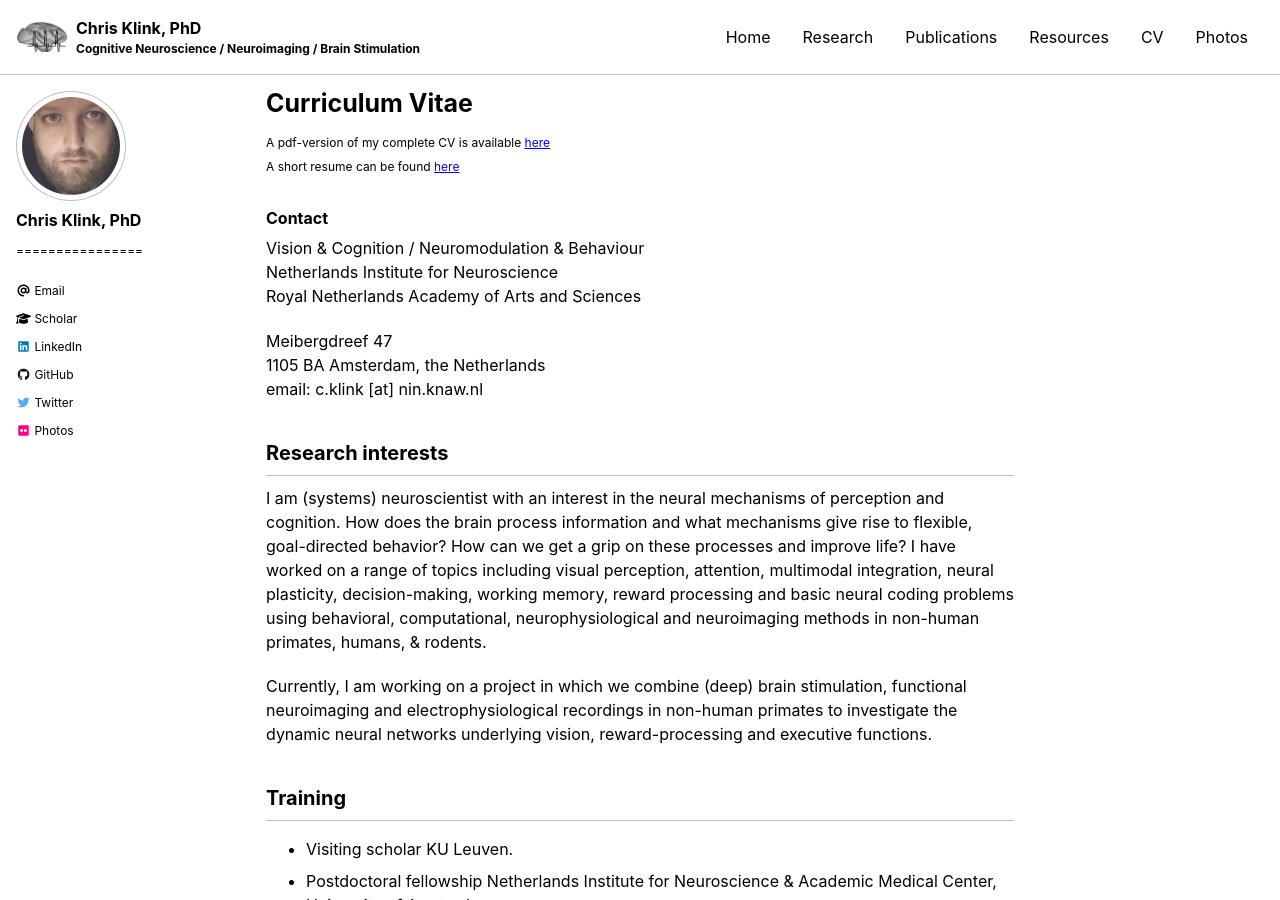
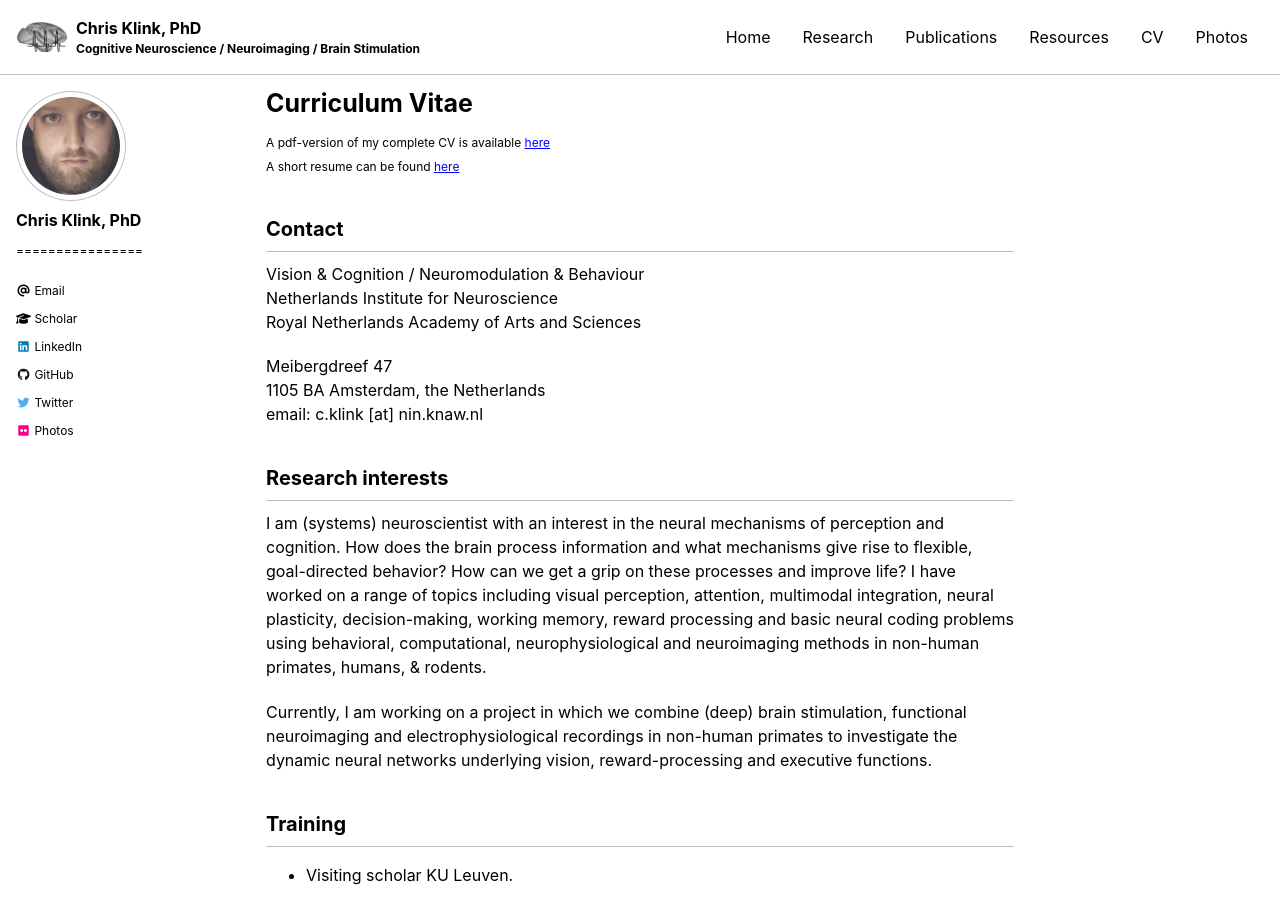
Before and after one commit to pcklink/pcklink.github.io, a Jekyll site: the page built from cv.md, in a window 1280 px wide and 900 px high. Built offline with Jekyll 4.4.1, drawn with Linux system fonts in a browser that asks for light colours; cached includes are drawn as plain includes; nearby versions of some CDN libraries.

Commit message:
Update cv.md

```diff
--- a/cv.md
+++ b/cv.md
@@ -10,7 +10,7 @@ author_profile: true
  A short resume can be found <a href="/cv/Klink_Resume.pdf">here</a>
 </small>
 
-### Contact
+## Contact
 Vision & Cognition / Neuromodulation & Behaviour
 Netherlands Institute for Neuroscience
 Royal Netherlands Academy of Arts and Sciences
```
